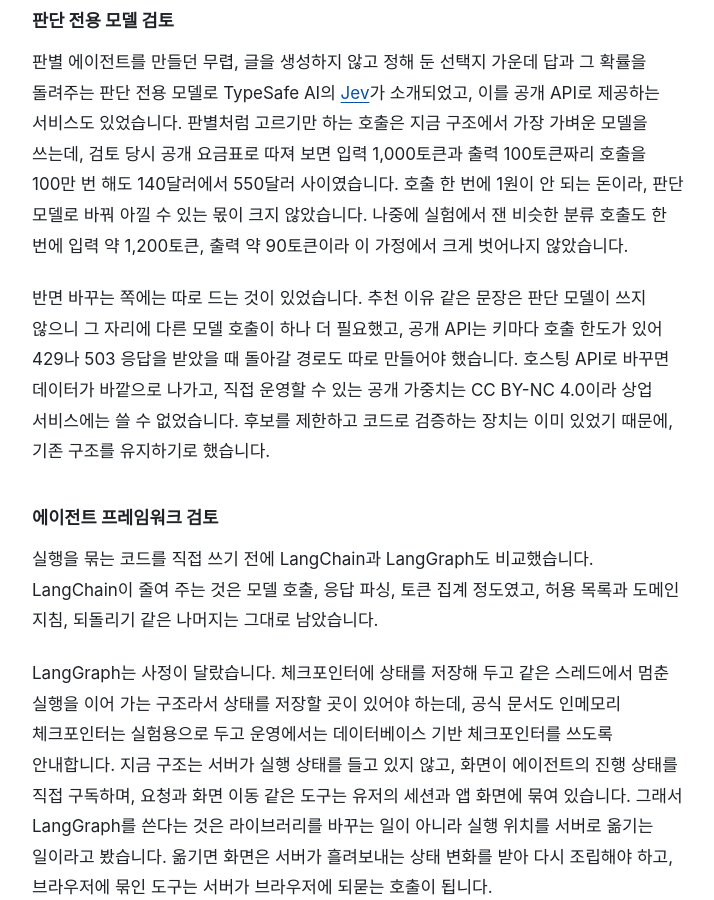
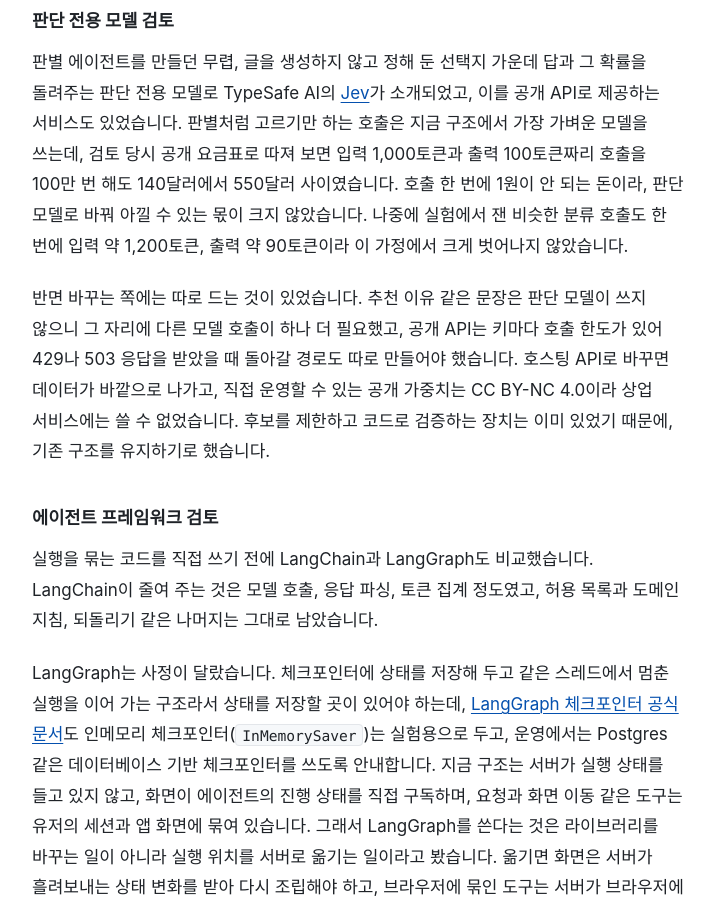
Before and after one commit to zeno0505/dev-articles, a Jekyll site: the page built from _posts/2026-11-18-api-spec-in-the-browser.md, in a window 1280 px wide and 900 px high, scrolled down 7857 px. Shown: the whole window, without its empty margins (278-992 px from the left). Built offline with Jekyll 4.4.1, drawn with Linux system fonts in a browser that asks for light colours; some web fonts are replaced; some of the changed text lies outside the part shown.

Commit message:
인사이트: 사용자 AI 서비스 제작기 LangGraph 출처 링크 추가

```diff
--- a/_posts/2026-11-18-api-spec-in-the-browser.md
+++ b/_posts/2026-11-18-api-spec-in-the-browser.md
@@ -186,7 +186,7 @@ flowchart TD
 
 실행을 묶는 코드를 직접 쓰기 전에 LangChain과 LangGraph도 비교했습니다. LangChain이 줄여 주는 것은 모델 호출, 응답 파싱, 토큰 집계 정도였고, 허용 목록과 도메인 지침, 되돌리기 같은 나머지는 그대로 남았습니다.
 
-LangGraph는 사정이 달랐습니다. 체크포인터에 상태를 저장해 두고 같은 스레드에서 멈춘 실행을 이어 가는 구조라서 상태를 저장할 곳이 있어야 하는데, 공식 문서도 인메모리 체크포인터는 실험용으로 두고 운영에서는 데이터베이스 기반 체크포인터를 쓰도록 안내합니다. 지금 구조는 서버가 실행 상태를 들고 있지 않고, 화면이 에이전트의 진행 상태를 직접 구독하며, 요청과 화면 이동 같은 도구는 유저의 세션과 앱 화면에 묶여 있습니다. 그래서 LangGraph를 쓴다는 것은 라이브러리를 바꾸는 일이 아니라 실행 위치를 서버로 옮기는 일이라고 봤습니다. 옮기면 화면은 서버가 흘려보내는 상태 변화를 받아 다시 조립해야 하고, 브라우저에 묶인 도구는 서버가 브라우저에 되묻는 호출이 됩니다.
+LangGraph는 사정이 달랐습니다. 체크포인터에 상태를 저장해 두고 같은 스레드에서 멈춘 실행을 이어 가는 구조라서 상태를 저장할 곳이 있어야 하는데, [LangGraph 체크포인터 공식 문서](https://docs.langchain.com/oss/python/langgraph/checkpointers#checkpointer-libraries)도 인메모리 체크포인터(`InMemorySaver`)는 실험용으로 두고, 운영에서는 Postgres 같은 데이터베이스 기반 체크포인터를 쓰도록 안내합니다. 지금 구조는 서버가 실행 상태를 들고 있지 않고, 화면이 에이전트의 진행 상태를 직접 구독하며, 요청과 화면 이동 같은 도구는 유저의 세션과 앱 화면에 묶여 있습니다. 그래서 LangGraph를 쓴다는 것은 라이브러리를 바꾸는 일이 아니라 실행 위치를 서버로 옮기는 일이라고 봤습니다. 옮기면 화면은 서버가 흘려보내는 상태 변화를 받아 다시 조립해야 하고, 브라우저에 묶인 도구는 서버가 브라우저에 되묻는 호출이 됩니다.
 
 한 턴이 분 단위로 길어지거나 웹 밖의 클라이언트가 같은 에이전트를 불러야 하는 때가 오면, 그때는 프레임워크보다 실행 위치를 서버로 옮길지부터 고민해야 할 것 같습니다.
 
```
